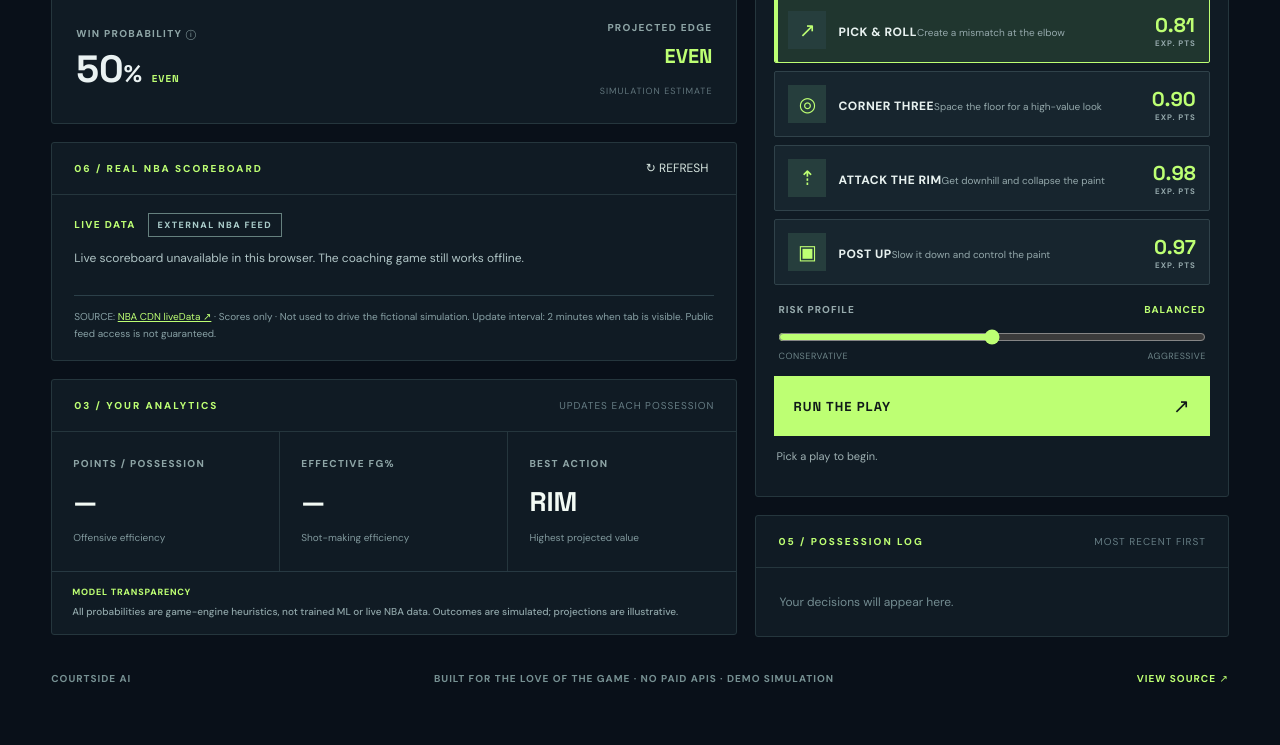
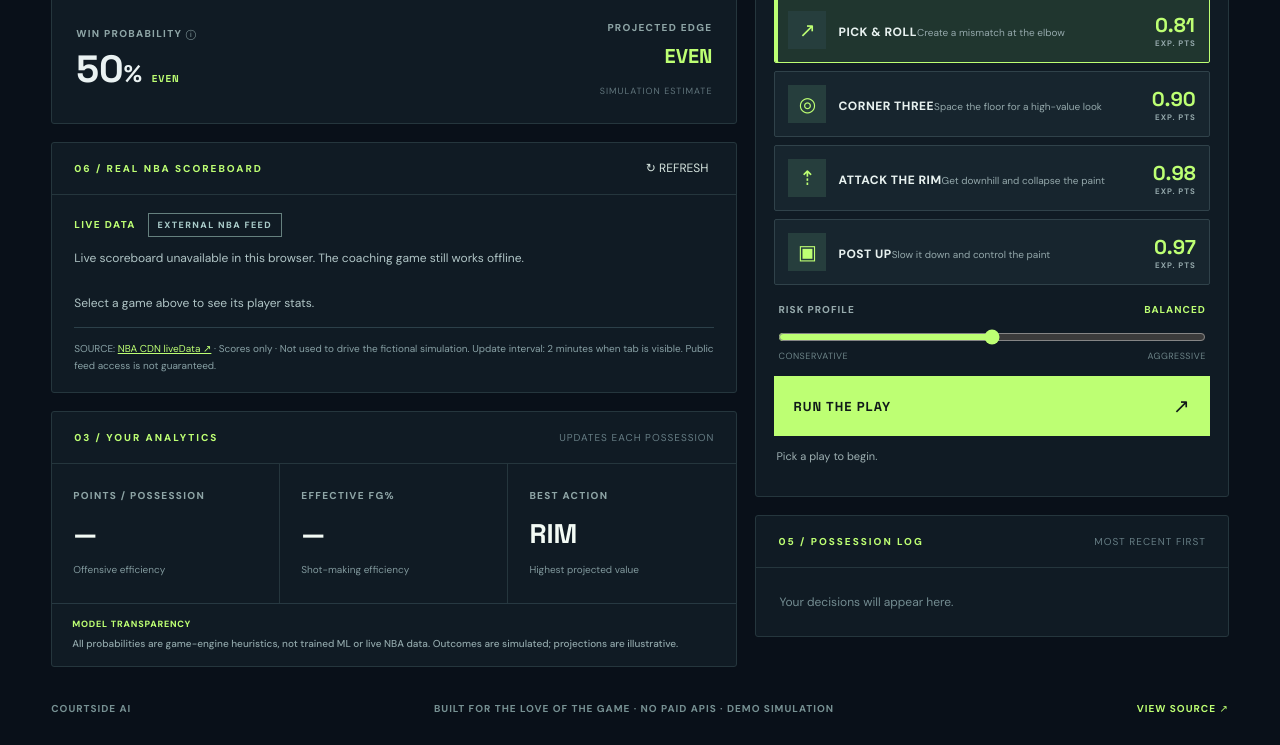
Before and after one commit to bronson-12o/COURTSIDE_AI, a website: page index.html in a window 1280 px wide. Shown: the part 831-1576 px from the top of the page. Before the commit the page ends 1546 px from the top, so only its background shows below. Drawn offline with Linux system fonts and the light colour scheme; no server answers.

Commit message:
Add player box score detail area to live scoreboard

```diff
--- a/index.html
+++ b/index.html
@@ -12,7 +12,7 @@
 <div class="court-wrap"><svg id="court" viewBox="0 0 780 428" role="img" aria-label="Half-court showing shot locations and current offensive play"><defs><linearGradient id="floor" x1="0" x2="1"><stop offset="0" stop-color="#10272c"/><stop offset="1" stop-color="#12333a"/></linearGradient><pattern id="grain" width="30" height="30" patternUnits="userSpaceOnUse"><path d="M0 0L30 30" stroke="#fff" stroke-opacity=".018"/></pattern></defs><rect width="780" height="428" rx="16" fill="url(#floor)"/><rect width="780" height="428" rx="16" fill="url(#grain)"/><g stroke="#c8dfd6" stroke-opacity=".37" stroke-width="2.2" fill="none"><path d="M24 24H756V404H24Z"/><path d="M190 24V90Q390 290 590 90V24"/><path d="M310 24V172H470V24"/><path d="M310 172A80 80 0 0 0 470 172"/><path d="M310 172A80 80 0 0 1 470 172" stroke-dasharray="8 8"/><circle cx="390" cy="60" r="15"/><path d="M342 24V60H438V24"/><path d="M24 315H756"/><circle cx="390" cy="315" r="55"/></g><text x="390" y="370" fill="#a9c5b8" text-anchor="middle" font-size="12" font-weight="700" letter-spacing="6" opacity=".32">COURTSIDE / INTELLIGENCE</text><g id="shots"></g><g id="players"></g></svg><div class="court-overlay"><span class="tag"><span class="small-dot"></span>LIVE PLAY MAP</span><span id="court-detail" class="court-detail">Select a play to simulate a possession</span></div></div>
 <div class="game-footer"><div><span class="metric-label">WIN PROBABILITY <span class="tip" title="Heuristic estimate based on score and possessions remaining; not a trained ML model.">ⓘ</span></span><div class="bigmetric"><span id="win-prob">50</span><span>%</span><span id="win-trend" class="trend">EVEN</span></div></div><div class="mini-spark"><svg id="win-chart" viewBox="0 0 230 56" role="img" aria-label="Win probability history"><path id="spark-area" fill="#bdff73" fill-opacity=".08"></path><path id="spark-line" fill="none" stroke="#bdff73" stroke-width="2.5"></path></svg></div><div class="projection"><span class="metric-label">PROJECTED EDGE</span><strong id="edge">EVEN</strong><span>SIMULATION ESTIMATE</span></div></div>
 </section>
-<section class="panel scoreboard-panel"><div class="panel-head"><span class="kicker">06 / REAL NBA SCOREBOARD</span><button class="ghost" id="refresh-live" type="button">↻ REFRESH</button></div><div class="liveinfo"><div class="live-label">LIVE DATA <span class="real-pill">EXTERNAL NBA FEED</span></div><p id="live-status" role="status" aria-live="polite">Connecting to today's NBA scoreboard…</p><div id="live-games" class="live-games"></div><div class="live-source">SOURCE: <a href="https://cdn.nba.com/static/json/liveData/scoreboard/todaysScoreboard_00.json" target="_blank" rel="noopener noreferrer">NBA CDN liveData ↗</a> · Scores only · Not used to drive the fictional simulation. Update interval: 2 minutes when tab is visible. Public feed access is not guaranteed.</div></div></section>
+<section class="panel scoreboard-panel"><div class="panel-head"><span class="kicker">06 / REAL NBA SCOREBOARD</span><button class="ghost" id="refresh-live" type="button">↻ REFRESH</button></div><div class="liveinfo"><div class="live-label">LIVE DATA <span class="real-pill">EXTERNAL NBA FEED</span></div><p id="live-status" role="status" aria-live="polite">Connecting to today's NBA scoreboard…</p><div id="live-games" class="live-games"></div><div id="player-boxscore" class="player-boxscore" role="region" aria-live="polite" aria-label="Current-game player statistics"><p>Select a game above to see its player stats.</p></div><div class="live-source">SOURCE: <a href="https://cdn.nba.com/static/json/liveData/scoreboard/todaysScoreboard_00.json" target="_blank" rel="noopener noreferrer">NBA CDN liveData ↗</a> · Scores only · Not used to drive the fictional simulation. Update interval: 2 minutes when tab is visible. Public feed access is not guaranteed.</div></div></section>
 <section class="panel analytics-panel"><div class="panel-head"><span class="kicker">03 / YOUR ANALYTICS</span><span class="subtle">UPDATES EACH POSSESSION</span></div><div class="analytics-grid"><div class="statbox"><span class="metric-label">POINTS / POSSESSION</span><strong id="ppp">—</strong><span>Offensive efficiency</span></div><div class="statbox"><span class="metric-label">EFFECTIVE FG%</span><strong id="efg">—</strong><span>Shot-making efficiency</span></div><div class="statbox"><span class="metric-label">BEST ACTION</span><strong id="best-action">—</strong><span>Highest projected value</span></div></div><div class="note">MODEL TRANSPARENCY <span>All probabilities are game-engine heuristics, not trained ML or live NBA data. Outcomes are simulated; projections are illustrative.</span></div></section>
 </div>
 <div class="right-column">
```
